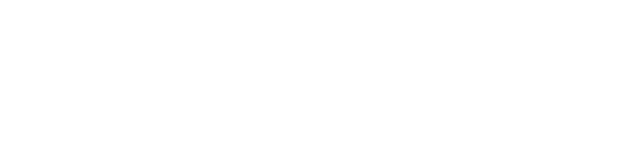
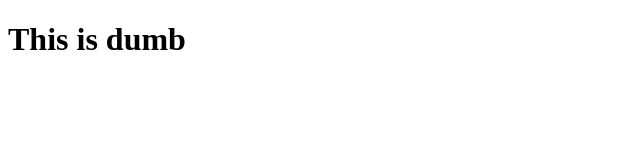
Before and after one commit to Evan216/cset2022, a plain HTML site: page index.html in a window 1280 px wide. Shown: the whole page, without its empty margins (0-640 px from the left). Drawn offline with Linux system fonts and the light colour scheme.

Commit message:
First commit

```diff
--- a/index.html
+++ b/index.html
@@ -4,9 +4,9 @@
     <meta charset="UTF-8">
     <meta http-equiv="X-UA-Compatible" content="IE=edge">
     <meta name="viewport" content="width=device-width, initial-scale=1.0">
-    <title>Document</title>
+    <title>GitHub</title>
 </head>
 <body>
-
+    <h1>This is dumb</h1>
 </body>
 </html>
```
